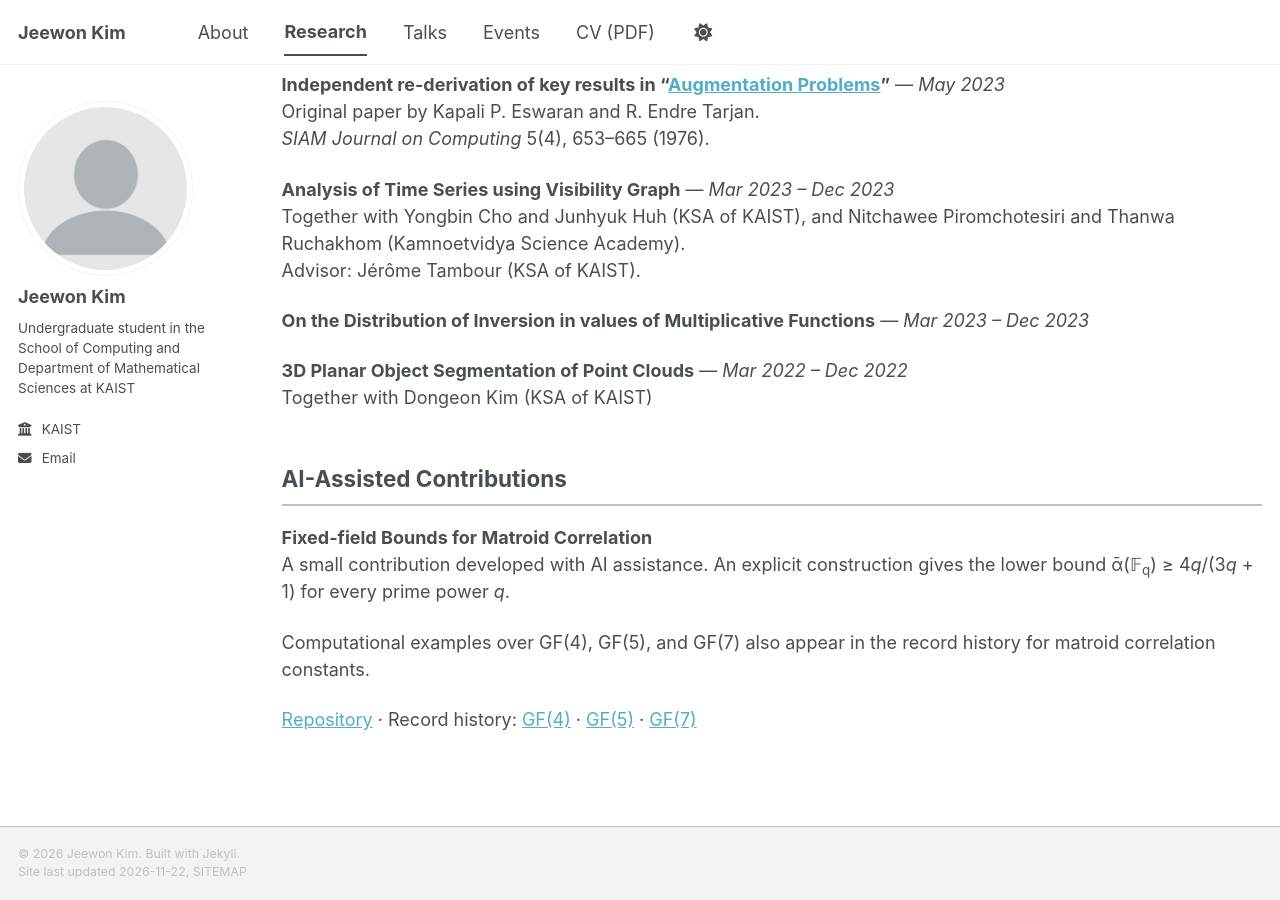
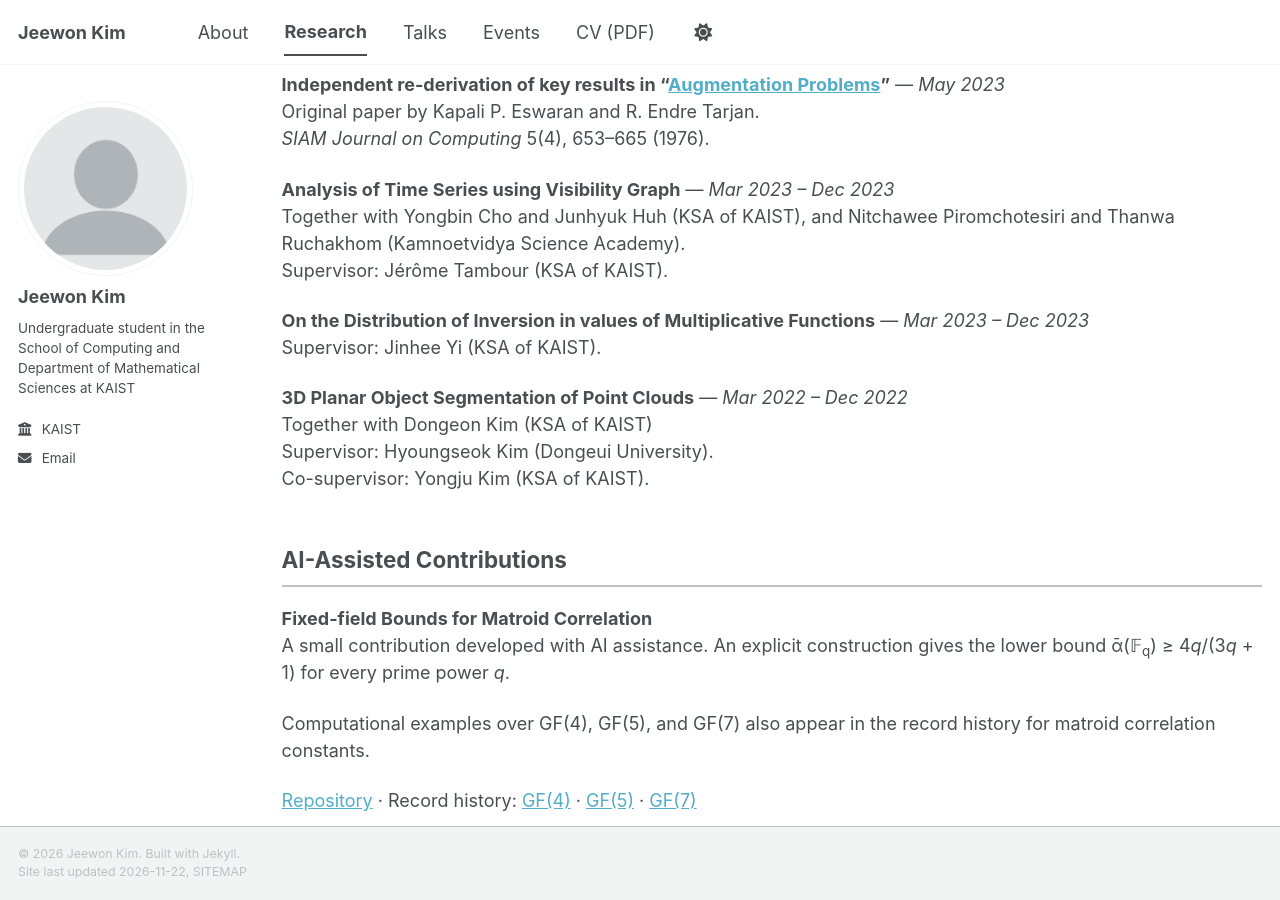
Before and after one commit to dylan0301/dylan0301.github.io, a Jekyll site: the page built from _pages/research.md, in a window 1280 px wide and 900 px high, scrolled down 519 px. Built offline with Jekyll 4.4.1, drawn with Linux system fonts in a browser that asks for light colours; a style sheet for code colours, icons or effects is not loaded.

Commit message:
update advisor information

```diff
--- a/_pages/research.md
+++ b/_pages/research.md
@@ -26,12 +26,15 @@ Original paper by Kapali P. Eswaran and R. Endre Tarjan.<br>
 
 **Analysis of Time Series using Visibility Graph** — *Mar 2023 – Dec 2023*<br>
 Together with Yongbin Cho and Junhyuk Huh (KSA of KAIST), and Nitchawee Piromchotesiri and Thanwa Ruchakhom (Kamnoetvidya Science Academy).<br>
-Advisor: Jérôme Tambour (KSA of KAIST).
+Supervisor: Jérôme Tambour (KSA of KAIST).
 
-**On the Distribution of Inversion in values of Multiplicative Functions** — *Mar 2023 – Dec 2023*
+**On the Distribution of Inversion in values of Multiplicative Functions** — *Mar 2023 – Dec 2023*<br>
+Supervisor: Jinhee Yi (KSA of KAIST).
 
 **3D Planar Object Segmentation of Point Clouds** — *Mar 2022 – Dec 2022*<br>
-Together with Dongeon Kim (KSA of KAIST)
+Together with Dongeon Kim (KSA of KAIST)<br>
+Supervisor: Hyoungseok Kim (Dongeui University).<br>
+Co-supervisor: Yongju Kim (KSA of KAIST).
 
 ## AI-Assisted Contributions
 
```
Also changed, not shown: _pages/about.md (+1 -1 lines), 2 other files.
